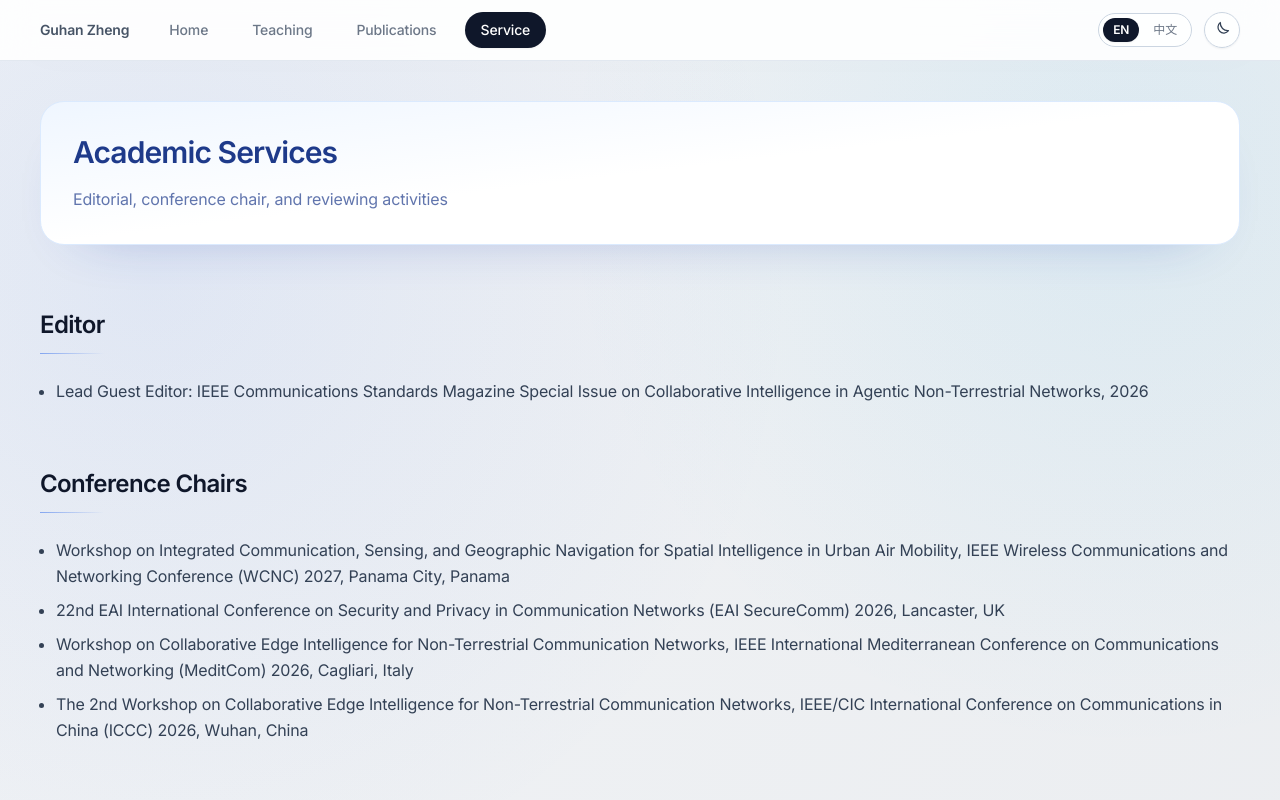
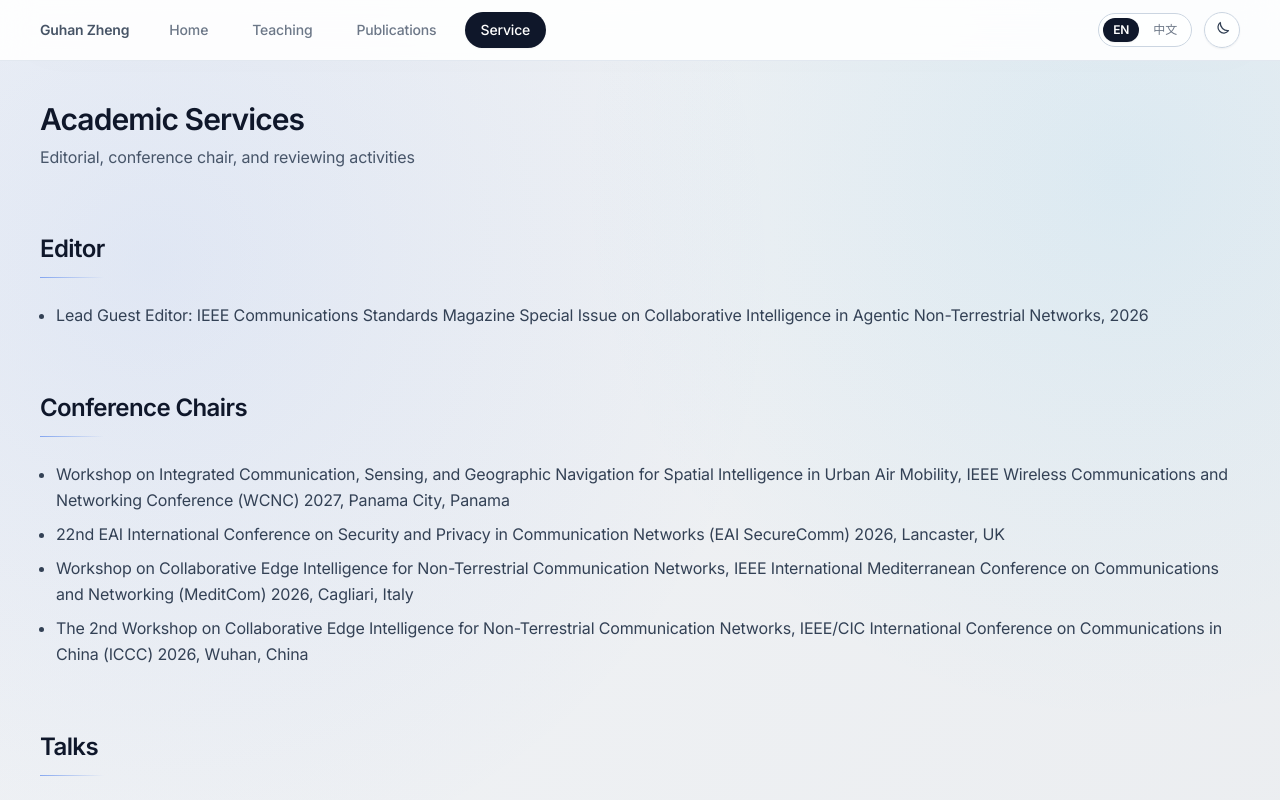
Before and after one commit to Guhan328/Guhan328.github.io, a Next.js app: page /en/projects in a window 1280 px wide. Shown: the top 800 px of the page. Built offline with nearby package versions, Linux system fonts and the light colour scheme; no server answers.

Commit message:
Update projects-client.tsx

```diff
--- a/app/(site)/[locale]/projects/projects-client.tsx
+++ b/app/(site)/[locale]/projects/projects-client.tsx
@@ -27,12 +27,15 @@
 
   return (
     <div className="space-y-16">
-      <section className="space-y-4 rounded-3xl border border-blue-100 bg-gradient-to-br from-blue-50 via-white to-white p-8 shadow-[0_24px_60px_-45px_rgba(30,64,175,0.45)] dark:border-slate-800 dark:bg-gradient-to-br dark:from-slate-900/80 dark:via-slate-900/60 dark:to-slate-900/40">
-        <h1 className="text-3xl font-semibold text-blue-900 dark:text-white">{page.title}</h1>
-        <p className="text-base leading-relaxed text-blue-900/70 dark:text-slate-300">
+      {/* 简洁标题，无大白框 */}
+      <div>
+        <h1 className="text-3xl font-semibold text-slate-900 dark:text-white">
+          {page.title}
+        </h1>
+        <p className="mt-2 text-base text-slate-600 dark:text-slate-400">
           Editorial, conference chair, and reviewing activities
         </p>
-      </section>
+      </div>
 
       {sections.map(({ key, data }) => {
         if (!data || !data.items || data.items.length === 0) return null;
```
